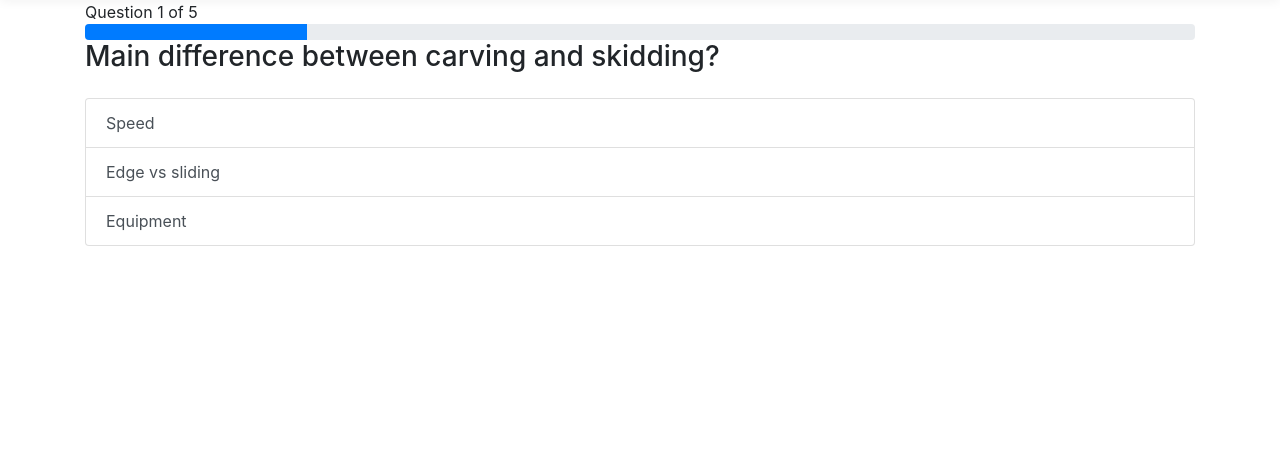
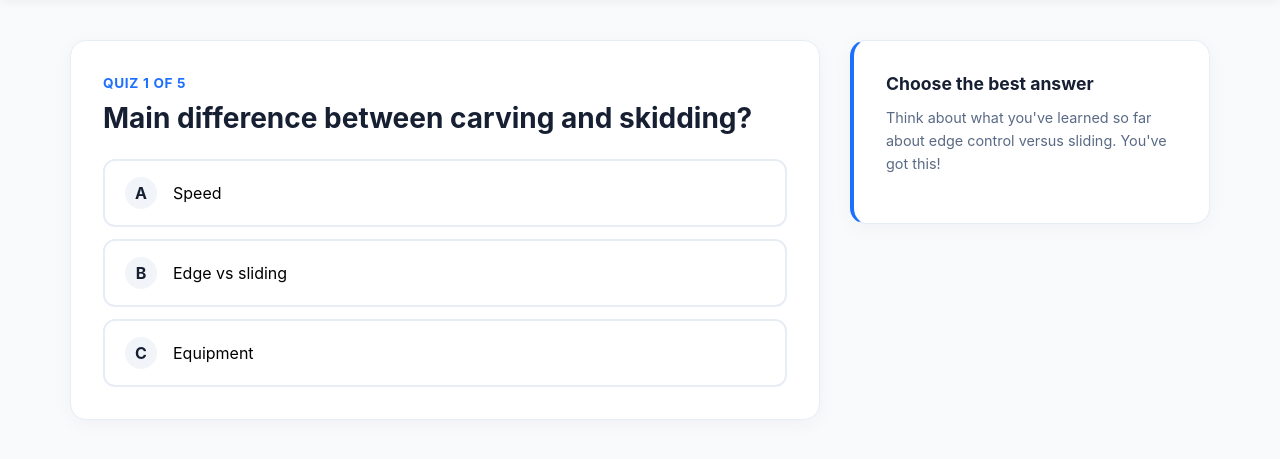
Before and after one commit to JIachen-Tu/UI-final-project, a Flask app: page /quiz/1 in a window 1280 px wide. Shown: the part 64-523 px from the top of the page. Run offline with Flask 3, Linux system fonts and the light colour scheme; some libraries are stand-ins or nearby versions.

Commit message:
Update quiz.html

```diff
--- a/templates/quiz.html
+++ b/templates/quiz.html
@@ -1,53 +1,64 @@
 {% extends "layout.html" %}
 {% block content %}
-<div class="container">
-    <div class="progress-wrap">
-        <div class="progress-label">Question {{ question.quiz_id }} of 5</div>
-        <div class="progress">
-            <div class="progress-bar" role="progressbar" style="width: {{ (question.quiz_id|int / 5) * 100 }}%;"></div>
+<link rel="stylesheet" href="{{ url_for('static', filename='quiz.css') }}">
+
+<div class="container quiz-wrapper">
+    <div class="row">
+        <div class="col-lg-8">
+            <div class="content-card">
+                <span class="quiz-step-text">Quiz {{ question.quiz_id }} of 5</span>
+                <h2 class="step-title mb-4" style="font-size: 1.75rem;">{{ question.question }}</h2>
+
+                {% if question.media %}
+                <div class="media-container mb-4" style="background: none;">
+                    <img src="{{ question.media }}" class="img-fluid rounded" style="width:100%; height: auto;">
+                </div>
+                {% endif %}
+
+                <div class="option-container">
+                    {% set letters = ['A', 'B', 'C'] %}
+                    {% for option in question.options %}
+                    <button class="option-btn" data-val="{{ option }}">
+                        <span class="option-label">{{ letters[loop.index0] }}</span>
+                        <span class="option-text">{{ option }}</span>
+                    </button>
+                    {% endfor %}
+                </div>
+
+                <button id="submit-btn" class="btn btn-submit" style="display:none;">Submit Answer</button>
             </div>
         </div>
 
-    <h3 class="quiz-question">{{ question.question }}</h3>
-
-    {% if question.media %}
-    <div class="media-container">
-        <img src="{{ question.media }}" alt="Quiz Image" class="img-fluid">
+        <div class="col-lg-4">
+            <div class="content-card" style="border-left: 4px solid var(--brand-blue);">
+                <h5 class="tip-title">Choose the best answer</h5>
+                <p class="tip-desc">Think about what you've learned so far about edge control versus sliding. You've got this!</p>
             </div>
-    {% endif %}
-
-    <div class="list-group my-4">
-        {% for option in question.options %}
-            <button class="list-group-item list-group-item-action option-btn">{{ option }}</button>
-        {% endfor %}
         </div>
-
-    <div class="clearfix">
-        <button id="next-btn" class="btn" style="display:none;">Next Question →</button>
     </div>
 </div>
 
 <script>
+    let selected = "";
     $(".option-btn").click(function() {
-        $(".option-btn").removeClass("active").css("border-color", "#E9ECEF");
-        $(this).css("border-color", "#FB8500");
+        $(".option-btn").removeClass("active");
+        $(this).addClass("active");
+        selected = $(this).data("val");
+        $("#submit-btn").fadeIn(200);
+    });
 
-        let userAnswer = $(this).text();
-        $("#next-btn").fadeIn();
-
-        $("#next-btn").off("click").click(function() {
+    $("#submit-btn").click(function() {
         $.ajax({
             type: "POST",
             url: "/record_answer",
-                dataType : "json",
+            dataType: "json",
             contentType: "application/json; charset=utf-8",
-                data : JSON.stringify({"quiz_id": "{{ question.quiz_id }}", "user_answer": userAnswer}),
-                success: function(result) {
+            data: JSON.stringify({"quiz_id": "{{ question.quiz_id }}", "user_answer": selected}),
+            success: function(res) {
                 let next = "{{ question.next_question }}";
                 window.location.href = (next === "end") ? "/results" : "/quiz/" + next;
             }
         });
     });
-    });
 </script>
 {% endblock %}
```
Lines whose indentation alone changed are shown as unchanged.
